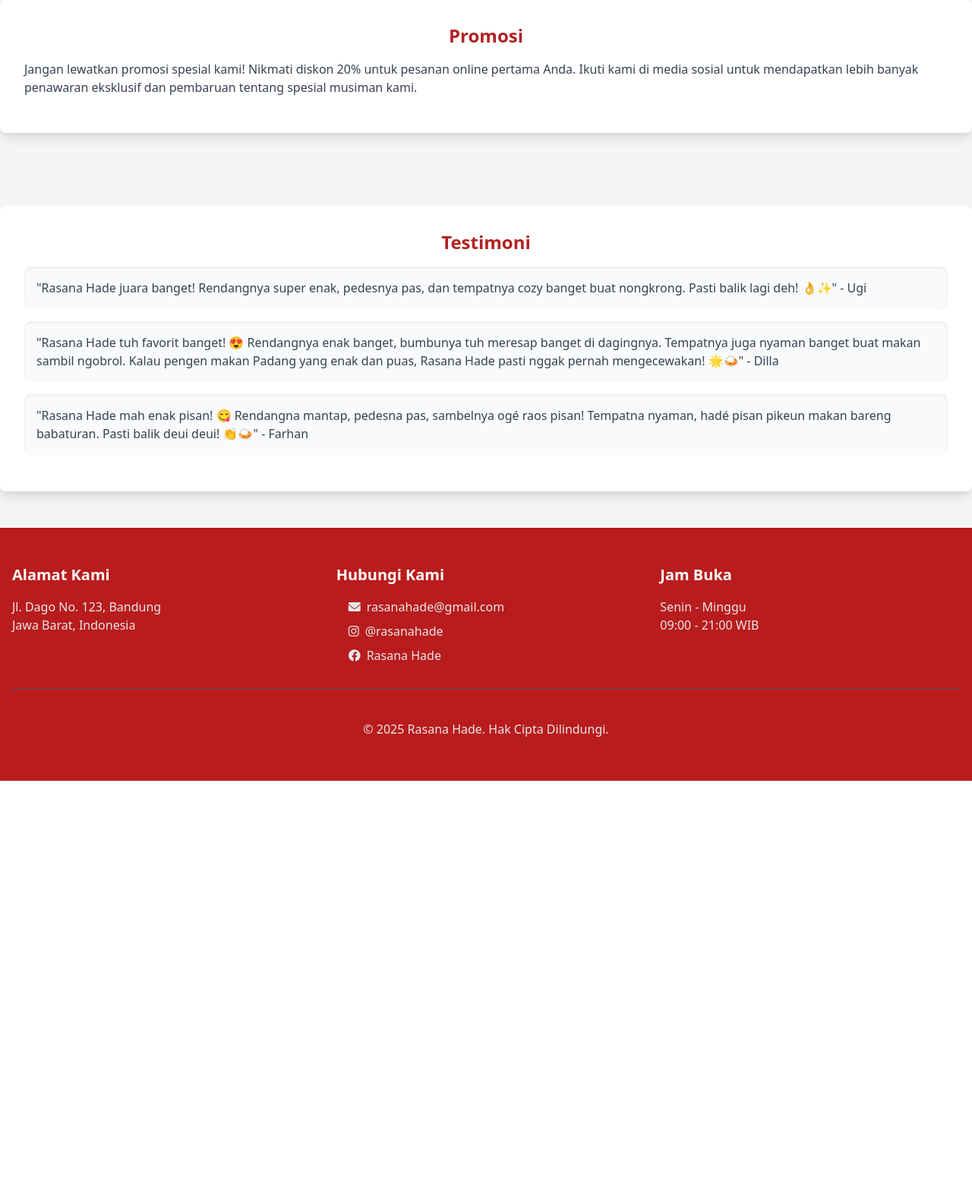
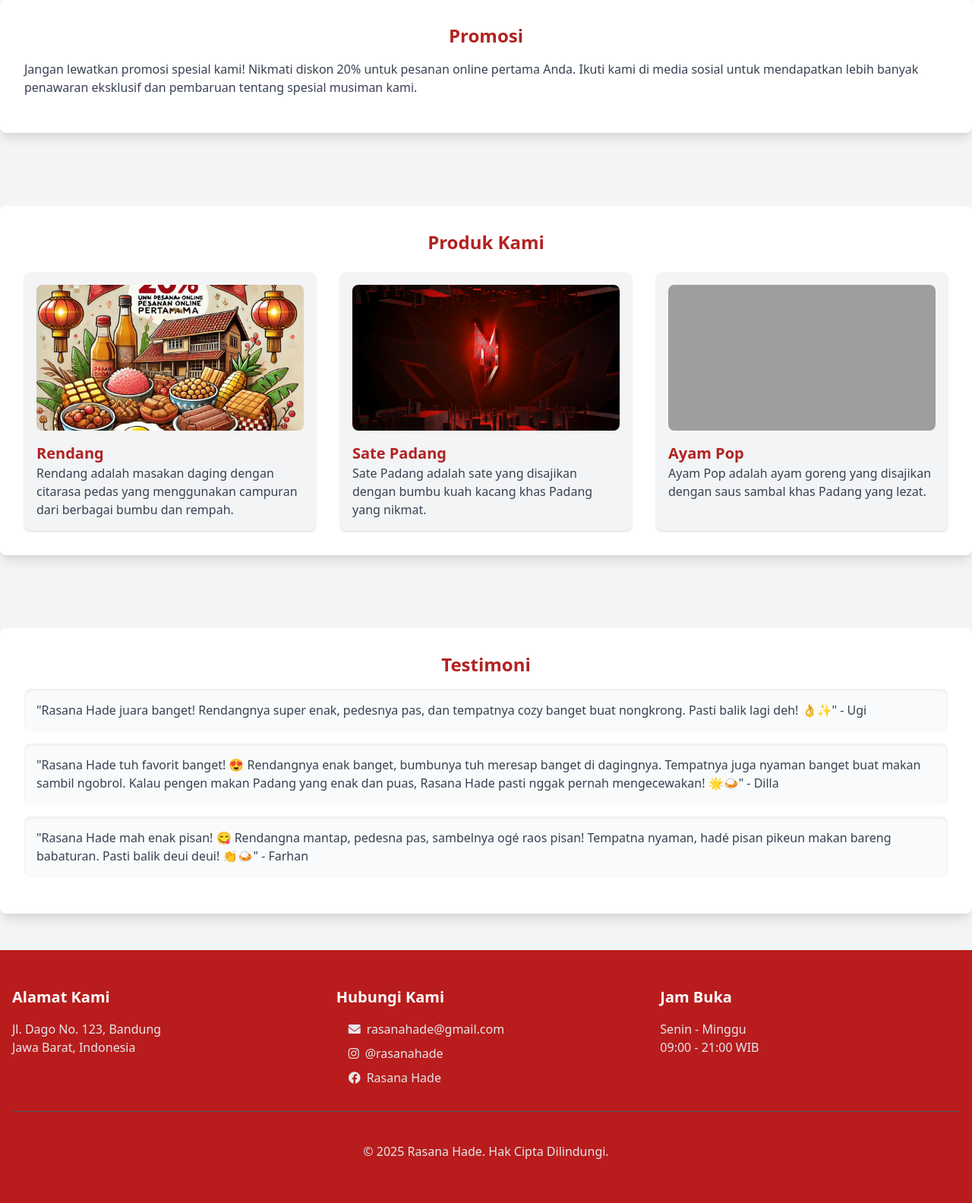
Before and after one commit to Raihanhidayat02/rasanahade, a CodeIgniter 4 app: the page made by p1/app/Views/Auth/dashboard.php in a window 1280 px wide. Shown: the part 1361-2945 px from the top of the page at 76% size. Before the commit the page ends 2389 px from the top, so only its background shows below. Run offline with PHP 8.4 and a stand-in for CodeIgniter, Linux system fonts and the light colour scheme; the template is opened without the code that fills it, so the values that code supplies are empty; some libraries are stand-ins or nearby versions; grey boxes are pictures that could not be loaded.

Commit message:
hasil sidang

```diff
--- a/p1/app/Controllers/admin.php
+++ b/p1/app/Controllers/admin.php
@@ -80,6 +80,7 @@ class Admin extends BaseController
             'name' => $this->request->getVar('name'),
             'price' => $this->request->getVar('price'),
             'keterangan' => $this->request->getVar('keterangan'),
+            'porsi' => $this->request->getVar('porsi'),
             'image' => $namaGambarBaru,
         ]);
 
--- a/p1/app/Views/Auth/dashboard.php
+++ b/p1/app/Views/Auth/dashboard.php
@@ -136,6 +136,30 @@
         </div>
     </section>
 
+     <!-- Produk -->
+     <section id="Produk" class="container mx-auto py-12">
+        <div class="bg-white p-8 rounded-lg shadow-lg">
+            <h2 class="text-2xl font-bold text-center mb-6 text-red-theme">Produk Kami</h2>
+            <div class="grid grid-cols-1 sm:grid-cols-2 lg:grid-cols-3 gap-8">
+                <div class="bg-gray-100 p-4 rounded-lg shadow">
+                    <img src="<?= base_url('assets/promosi.png') ?>" alt="Rendang" class="w-full h-48 object-cover rounded-lg">
+                    <h3 class="text-xl font-bold mt-4 text-red-theme">Rendang</h3>
+                    <p class="text-gray-700">Rendang adalah masakan daging dengan citarasa pedas yang menggunakan campuran dari berbagai bumbu dan rempah.</p>
+                </div>
+                <div class="bg-gray-100 p-4 rounded-lg shadow">
+                    <img src="<?= base_url('assets/produk2.jpg') ?>" alt="Sate Padang" class="w-full h-48 object-cover rounded-lg">
+                    <h3 class="text-xl font-bold mt-4 text-red-theme">Sate Padang</h3>
+                    <p class="text-gray-700">Sate Padang adalah sate yang disajikan dengan bumbu kuah kacang khas Padang yang nikmat.</p>
+                </div>
+                <div class="bg-gray-100 p-4 rounded-lg shadow">
+                    <img src="<?= base_url('assets/produk3.jpg') ?>" alt="Ayam Pop" class="w-full h-48 object-cover rounded-lg">
+                    <h3 class="text-xl font-bold mt-4 text-red-theme">Ayam Pop</h3>
+                    <p class="text-gray-700">Ayam Pop adalah ayam goreng yang disajikan dengan saus sambal khas Padang yang lezat.</p>
+                </div>
+            </div>
+        </div>
+    </section>
+
     <!-- Testimoni -->
     <section id="testimoni" class="container mx-auto py-12">
         <div class="bg-white p-8 rounded-lg shadow-lg">
--- a/p1/app/Views/Auth/menu.php
+++ b/p1/app/Views/Auth/menu.php
@@ -123,6 +123,7 @@
             <div class="bg-white p-4 rounded-lg shadow">
                 <img src="<?= base_url('uploads/' . $item['image']) ?>" alt="<?= esc($item['name']) ?>" class="w-full h-48 object-cover rounded-lg">
                 <h3 class="text-xl font-bold mt-4"><?= esc($item['name']) ?></h3>
+                <h3 class="text-xl font-bold mt-4"><?= esc($item['porsi']) ?></h3>
                 <p class="text-gray-700">Rp <?= number_format($item['price'], 0, ',', '.') ?></p>
             </div>
         <?php endforeach; ?>
--- a/p1/app/Views/admin/create.php
+++ b/p1/app/Views/admin/create.php
@@ -24,6 +24,7 @@
                     <?php endif; ?>
                     <p class="text-gray-700 mb-2"><?= $item['name'] ?> - Rp <?= $item['price'] ?></p>
                     <p class="text-gray-700 mb-2">Deskripsi: <?= $item['keterangan'] ?></p>
+                    <p class="text-gray-700 mb-2"><?= $item['name'] ?> - <?= $item['porsi'] ?></p>
                     <a href="<?= base_url('admin/edit/' . $item['id']) ?>" class="bg-blue-500 text-white p-2 rounded mr-2">Edit</a>
                     <a href="<?= base_url('admin/delete/' . $item['id']) ?>" class="bg-red-500 text-white p-2 rounded">Hapus</a>
                 </div>
--- a/p1/app/Views/admin/index.php
+++ b/p1/app/Views/admin/index.php
@@ -20,6 +20,8 @@
 
             <label class="block text-gray-700">Deskripsi:</label>
             <input type="text" name="keterangan" placeholder="Masukkan deskripsi menu" class="w-full p-2 border border-gray-300 rounded mt-1 mb-4" required>
+            <label class="block text-gray-700">Porsi :</label>
+            <input type="text" name="porsi" placeholder="Masukkan jumlah porsi" class="w-full p-2 border border-gray-300 rounded mt-1 mb-4" required>
 
             <label class="block text-gray-700">Gambar:</label>
             <input type="file" name="image" class="w-full p-2 border border-gray-300 rounded mt-1 mb-4" required>
```
Also changed, not shown: p1/public/assets/produk2.jpg (added), p1/public/uploads/1737688822_dac7b0b206553dd1441d.png (added), p1/public/uploads/1737689417_c0bf1934f9ca6a03479c.png (added), p1/public/uploads/1737689574_11adc6d5faee1cb875fa.png (added), p1/public/uploads/1737689810_9dcdf19b1e5c22d1e110.png (added), p1/public/uploads/1737690306_b311ef1e8d22a3c6ba66.png (added), p1/public/uploads/1737690709_da8b7857c48f7b352091.png (added), p1/public/uploads/1737690731_f5fbc6ff44da8a51591e.png (added), 2 other files.
